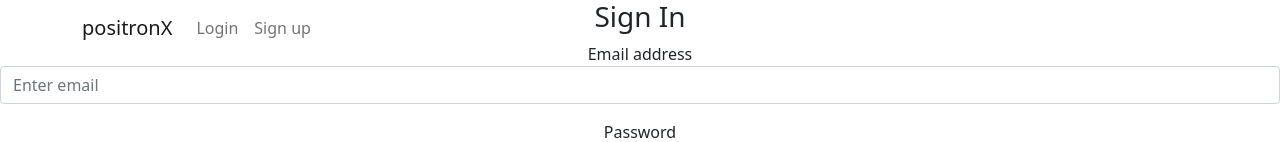
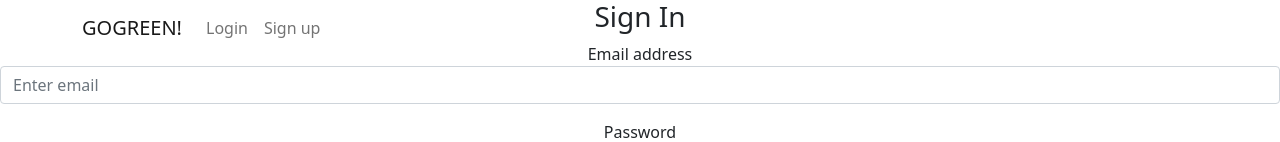
Before and after one commit to Billy-Night/Hackathon-1, a React (Create React App) app: page / in a window 1280 px wide. Shown: the top 142 px of the page. Built offline with nearby package versions, Linux system fonts and the light colour scheme.

Commit message:
form submission

```diff
--- a/src/App.js
+++ b/src/App.js
@@ -11,7 +11,7 @@ function App() {
         <nav className="navbar navbar-expand-lg navbar-light fixed-top">
           <div className="container">
             <Link className="navbar-brand" to={'/sign-in'}>
-              positronX
+              GOGREEN!
             </Link>
             <div className="collapse navbar-collapse" id="navbarTogglerDemo02">
               <ul className="navbar-nav ml-auto">
```
